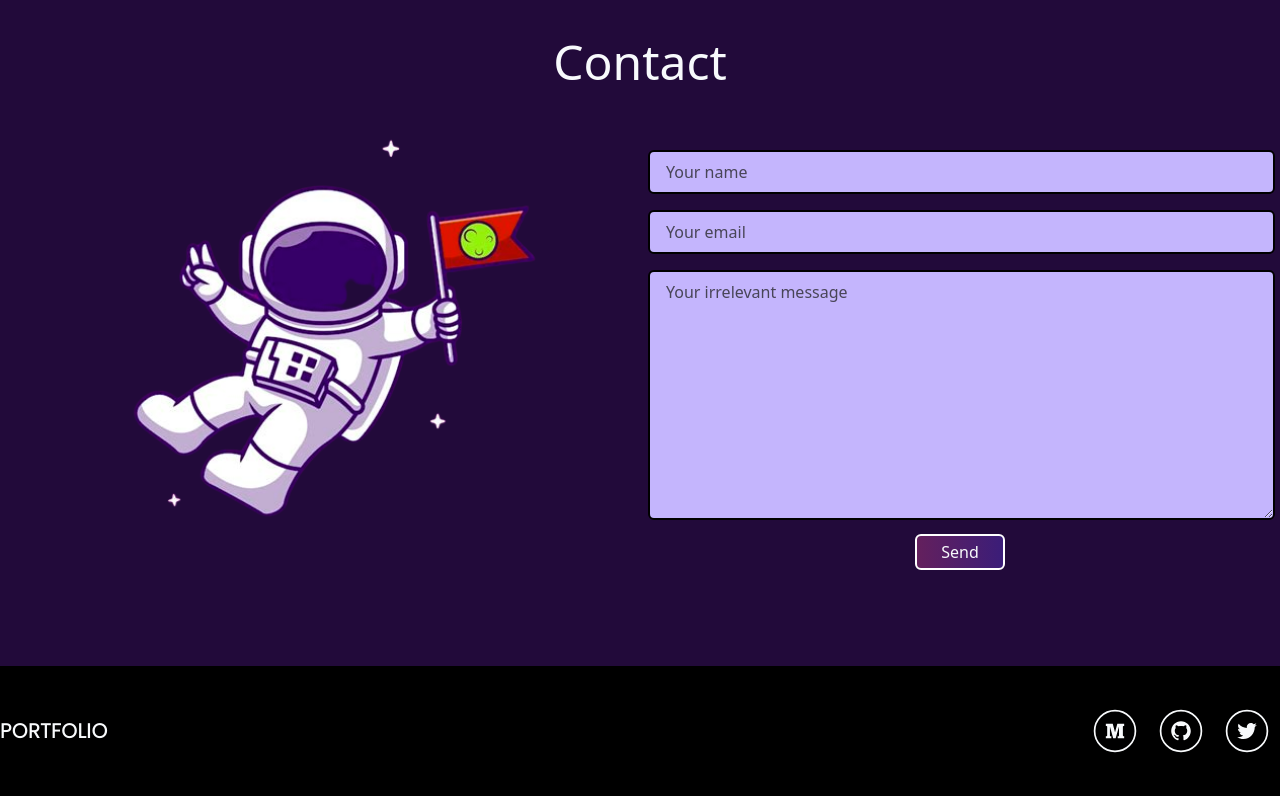
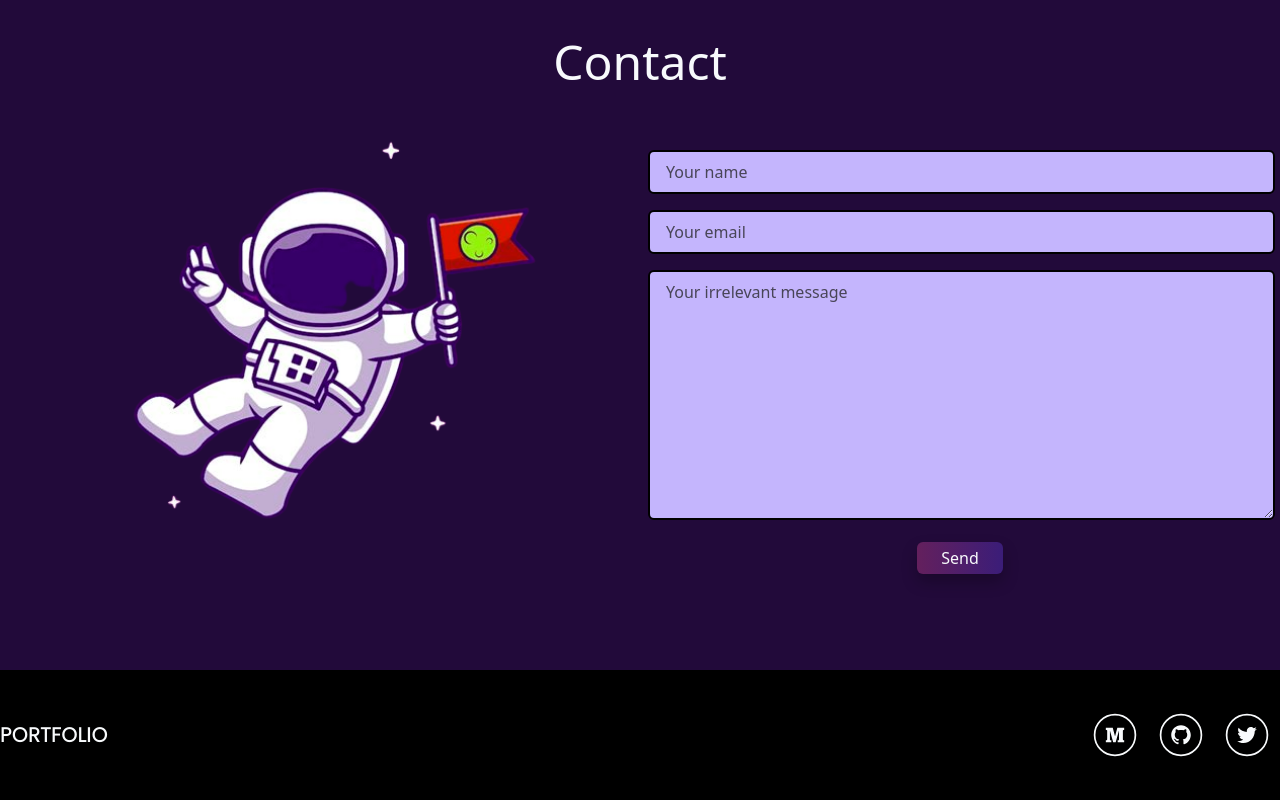
Before and after one commit to okay-head/portfolio, a React (Vite) app: page / in a window 1280 px wide. Shown: the part 2706-3506 px from the top of the page. Built offline with nearby package versions, Linux system fonts and the light colour scheme; a web font is replaced by a local one.

Commit message:
minor formatting in Contact section

```diff
--- a/src/components/Card.jsx
+++ b/src/components/Card.jsx
@@ -14,7 +14,7 @@ export default function Card({
 			<div className='caption z-10 px-8 py-4 bg-[--bg-primary]  absolute bottom-0 left-0 right-0 font-bold'>
 				<h2>{caption}</h2>
 			</div>
-			<div className='card-cover bg-[#0000009e] absolute inset-0 bottom-12 flex items-center justify-center transition-opacity ease-in-out duration-300 opacity-0 group-hover:opacity-100'>
+			<div className='card-cover bg-[#000000ac] absolute inset-0 bottom-12 flex items-center justify-center transition-opacity ease-in-out duration-300  opacity-0 group-hover:opacity-100'>
       <CardAnchor source={'./../../../src/assets/icons8-external-link-material-sharp-96.png'} alt={'Demo'} url={live_url}/>
       <CardAnchor source={'./../../../src/assets/icons8-github-60.png'} alt={'Code'} url={code_url}/>
 			</div>
--- a/src/components/contact/Contact.jsx
+++ b/src/components/contact/Contact.jsx
@@ -36,7 +36,7 @@ export default function Contact() {
 								placeholder='Your irrelevant message'
 								className='input-style min-h-[250px]'
 							></textarea>
-              <button id='submit' className=' submit bg-slate-500 rounded-md border-2 border-white py-1 px-6 mx-auto block'>Send</button>
+              <button id='submit' className=' submit bg-slate-500 rounded-md py-1 px-6 mt-2 mx-auto block transition-transform duration-300 hover:-translate-y-[2px]'>Send</button>
 						</form>
 					</div>
 				</div>
--- a/src/index.css
+++ b/src/index.css
@@ -4,7 +4,7 @@
 
 @layer components {
 	.input-style {
-		@apply my-2 mx-2 w-[98%] py-2 px-4 rounded-md text-sm md:text-base border-2 border-black outline-none text-black bg-violet-300 ;
+		@apply my-2 mx-2 w-[98%] py-2 px-4 rounded-md text-sm md:text-base border-2 border-black outline-none text-black bg-violet-300;
 	}
 }
 
@@ -34,8 +34,7 @@ html {
 		rgba(74, 47, 189, 0.5) 111.58%
 	);
 }
-.connect-btn:hover,
-.submit:hover {
+.connect-btn:hover {
 	background: transparent;
 }
 
@@ -65,20 +64,30 @@ html {
 	color: transparent;
 }
 
-::placeholder{
-	color: #232325c4!important;
+::placeholder {
+	color: #232325c4 !important;
+}
+
+.submit {
+	box-shadow: 0px 8px 15px rgba(0, 0, 0, 0.25);
+}
+.submit:hover {
+	box-shadow: 0px 8px 15px rgba(0, 0, 0, 0.604);
 }
 
 /* oh how i miss scss */
-.social{
+.social {
 	transform: scale(0.85);
 }
-.social:hover .social-svg-icon{
-	fill: var(--bg-purple)!important;
+.social-svg-icon,.social-svg-mask{
+	transition-duration: 300ms!important;
 }
-.social:hover .social-svg-mask{
-	fill: #f8fafc!important;
+.social:hover .social-svg-icon {
+	fill: var(--bg-purple) !important;
 }
-.social:hover{
+.social:hover .social-svg-mask {
+	fill: #f8fafc !important;
+}
+/* .social:hover {
 	border: transparent;
-}
+} */
```
